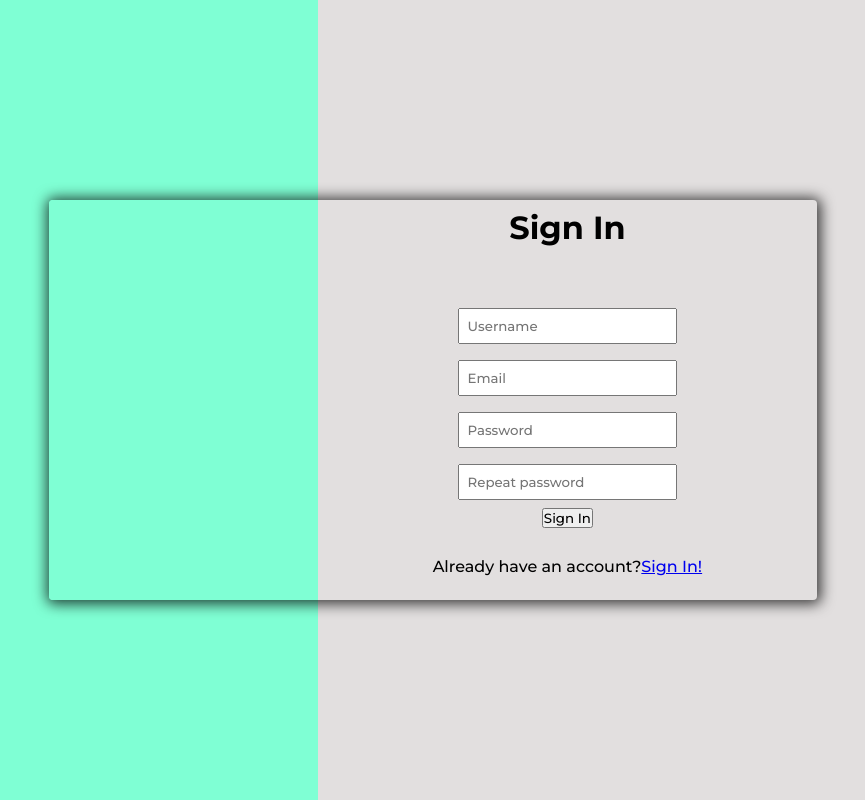
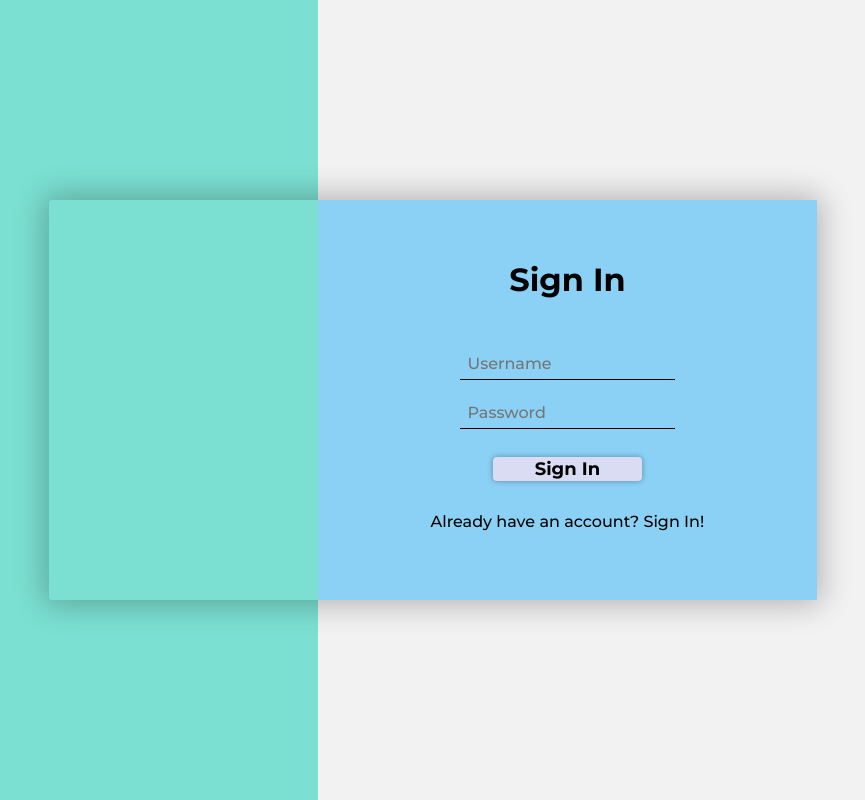
Before and after one commit to baalais/jira_grupa, a React (Create React App) app: page /login in a window 1280 px wide. Shown: the whole page, without its empty margins (207-1072 px from the left). Built offline with nearby package versions, Linux system fonts and the light colour scheme.

Commit message:
sign in/ sign up front-end update

```diff
--- a/src/Routes/Login.js
+++ b/src/Routes/Login.js
@@ -23,15 +23,13 @@ export default function Login(){
                         <div className='form-header'>
                             <h1>Sign In</h1>
                         </div>
-                        <form method='post' name='register_form' id='register_form'>
+                        <form method='post' name='login_form' id='login_form'>
                             <input type='text' placeholder='Username'></input>
-                            <input type='text' placeholder='Email'></input>
                             <input type='password' placeholder='Password'></input>
-                            <input type='password' placeholder='Repeat password'></input>
                             <button>Sign In</button>
                         </form>
                         <div className='form-footer'>
-                            <p>Already have an account?<a href="#">Sign In!</a></p>
+                            <p>Already have an account? <a href="register">Sign In!</a></p>
                         </div>
                     </div>
                 </div>
--- a/src/Routes/Register.js
+++ b/src/Routes/Register.js
@@ -32,7 +32,7 @@ export default function Register(){
                             <button>Sign Up</button>
                         </form>
                         <div className='form-footer'>
-                            <p>Already have an account?<a href="#">Sign In!</a></p>
+                            <p>Already have an account? <a href="login">Sign In!</a></p>
                         </div>
                     </div>
                 </div>
--- a/src/Style/Login.css
+++ b/src/Style/Login.css
@@ -20,7 +20,7 @@ body{
     z-index: -2;
     width: 100%;
     height: 100%;
-    background-color: rgb(226, 223, 223);
+    background-color: #F2F2F2;
     display: absolute;
     position: fixed;
 }
@@ -29,7 +29,7 @@ body{
     z-index: -1;
     width: 41%;
     height: 100%;
-    background-color: aquamarine;
+    background-color: #7BE0D1;
     display: absolute;
     position: fixed;
 }
@@ -47,22 +47,24 @@ body{
         align-items: center;
         width: 60%;
         height: 50vh;
-        box-shadow: 1px 1px 14px 3px rgba(0,0,0,0.75);
+        box-shadow: 0px 0px 30px 5px rgba(0, 0, 0, 0.25);
         border-radius: 4px;
 
         .split-left{
             width: 35%;
             height: 100%;
-            background-color: aquamarine;
+            background-color: #7BE0D1;
             border-radius: 4px;
         }
 
         .split-right{
             display: flex;
+            justify-content: center;
             flex-direction: column;
             align-items: center;
             width: 65%;
             height: 100%;
+            background-color: #8BD1F6;
 
             .form-header{
                 display: flex;
@@ -73,15 +75,14 @@ body{
                 margin-bottom: 20px;
             }
 
-            #register_form{
+            #register_form, #login_form{
                 display: flex;
                 flex-direction: column  ;
                 justify-content: center;
                 align-items: center;
                 width: 100%;
-                height: 100%;
+            }
 
-            }
         }
         .form-footer{
             display: flex;
@@ -96,8 +97,37 @@ body{
 }
 
 input{
+    border: none;
+    border-bottom: 1px solid black;
+    background: none;
+    outline: none;
+    font-size: 16px;
     margin: 8px;
     padding: 8px;
     width: 40%;
     height: 2vh;
 }
+
+a{
+    color: black;
+    text-decoration: none;
+}
+
+button{
+    width: 30%;
+    background: #D9DCF2;
+    border: none;
+    height: 3vh;
+    border-radius: 4px;
+    box-shadow: 0px 0px 5px 1px rgba(0, 0, 0, 0.25);
+    font-size: 18px;
+    font-weight: 900;
+    margin: 20px;
+    cursor: pointer;
+    transition: all ease-in-out .25s;
+}
+
+button:hover{
+    background-color: #c1c5dd;
+    box-shadow: 0px 0px 10px 1px rgba(0, 0, 0, 0.25);
+}
```
